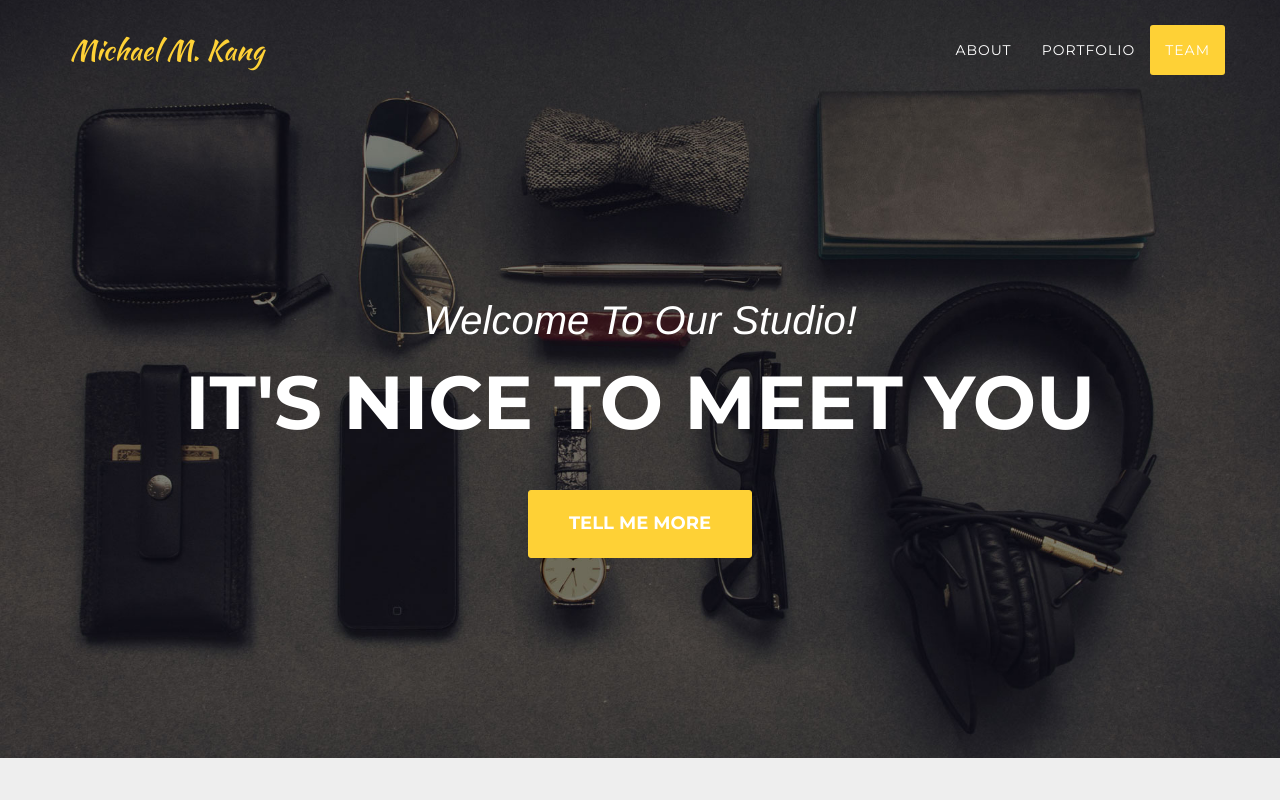
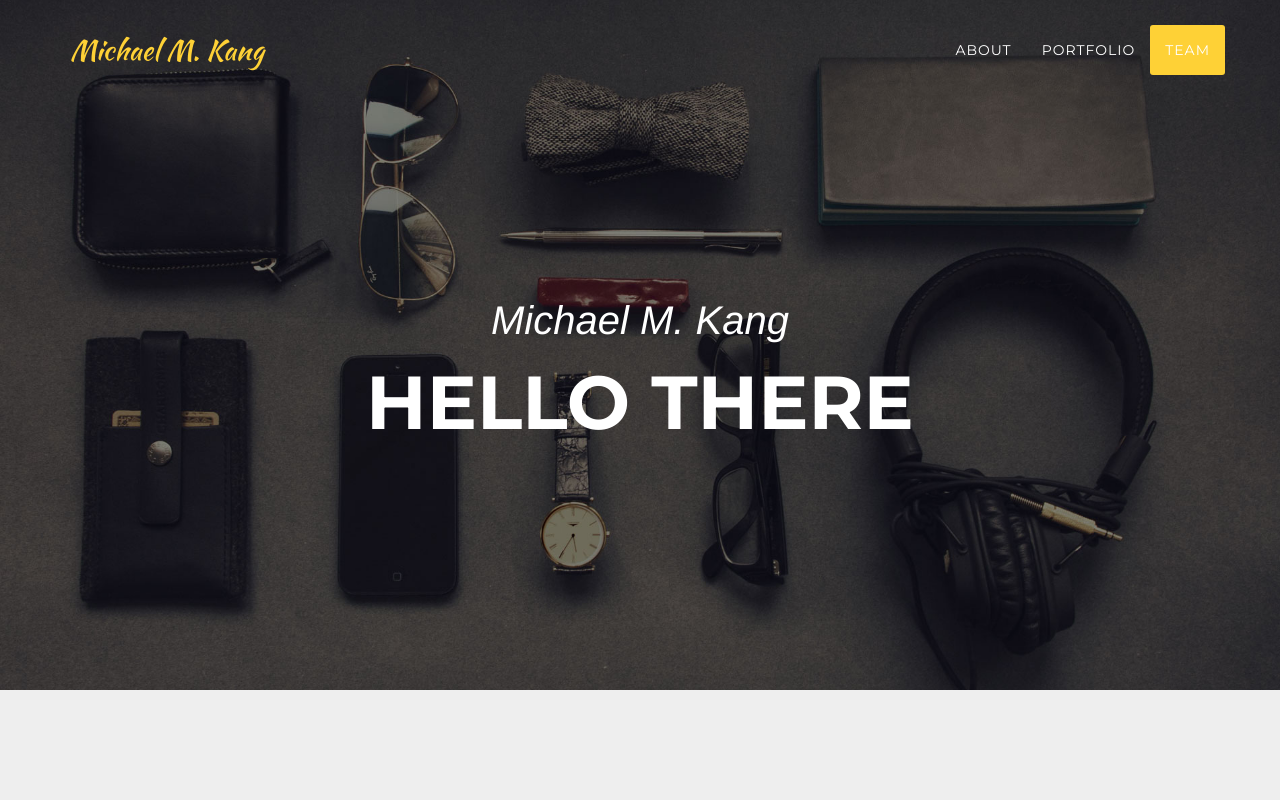
Before and after one commit to mgkang0206/mgkang0206.github.io, a website: page index.html in a window 1280 px wide. Shown: the top 800 px of the page. Drawn offline with nearby package versions, Linux system fonts and the light colour scheme; a web font is replaced by a local one.

Commit message:
something

```diff
--- a/index.html
+++ b/index.html
@@ -9,7 +9,7 @@
     <meta name="description" content="">
     <meta name="author" content="">
 
-    <title>Agency - Start Bootstrap Theme</title>
+    <title>Michael M. Kang</title>
 
     <!-- Bootstrap Core CSS -->
     <link href="vendor/bootstrap/css/bootstrap.min.css" rel="stylesheet">
@@ -72,9 +72,9 @@
     <header>
         <div class="container">
             <div class="intro-text">
-                <div class="intro-lead-in">Welcome To Our Studio!</div>
-                <div class="intro-heading">It's Nice To Meet You</div>
-                <a href="#services" class="page-scroll btn btn-xl">Tell Me More</a>
+                <div class="intro-lead-in">Michael M. Kang</div>
+                <div class="intro-heading">Hello There</div>
+                <!-- <a href="#services" class="page-scroll btn btn-xl">Tell Me More</a> -->
             </div>
         </div>
     </header>
```
